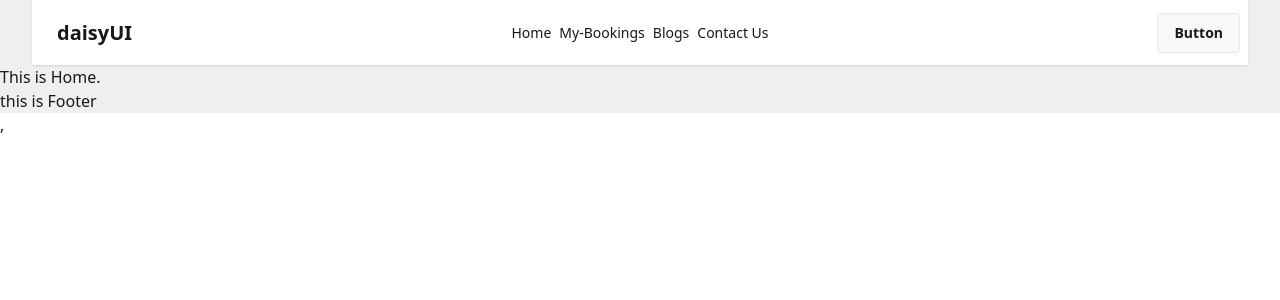
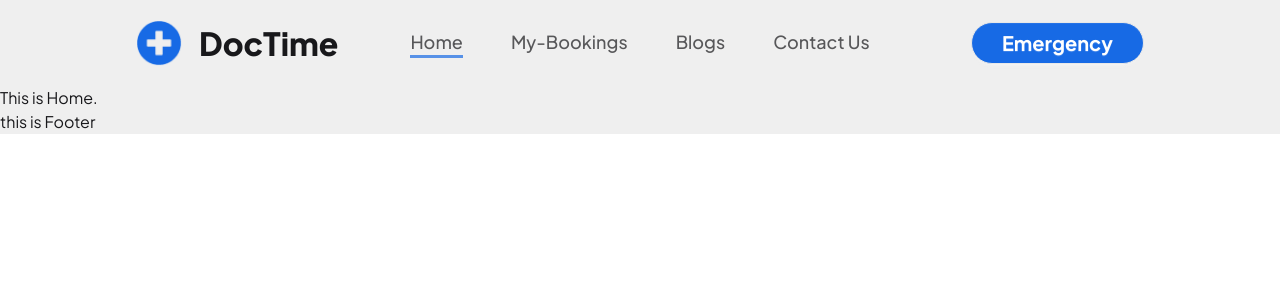
Before and after one commit to Shashuvo/DocTime, a React (Vite) app: page / in a window 1280 px wide. Shown: the top 300 px of the page. Built offline with nearby package versions, Linux system fonts and the light colour scheme.

Commit message:
Navbar Completed

```diff
--- a/index.html
+++ b/index.html
@@ -2,7 +2,7 @@
 <html lang="en" data-theme="white">
   <head>
     <meta charset="UTF-8" />
-    <link rel="icon" type="image/svg+xml" href="/vite.svg" />
+    <link rel="icon" type="image/svg+xml" href="logo.png" />
     <meta name="viewport" content="width=device-width, initial-scale=1.0" />
     <title>DocTime</title>
   </head>
--- a/src/Components/Navbar/Navbar.jsx
+++ b/src/Components/Navbar/Navbar.jsx
@@ -1,16 +1,17 @@
 import React from 'react';
+import { NavLink } from 'react-router';
 
 const Navbar = () => {
 
     const links = <>
-        <li>Home</li>
-        <li>My-Bookings</li>
-        <li>Blogs</li>
-        <li>Contact Us</li>
+        <NavLink to="/" className={({ isActive }) => (isActive ? 'border-b-3 border-[#176AE5]' : '')}><li className='font-medium'>Home</li></NavLink>
+        <NavLink to="/my-bookings" className={({ isActive }) => (isActive ? 'border-b-3 border-[#176AE5]' : '')}><li className='font-medium'>My-Bookings</li></NavLink>
+        <NavLink to="/blogs" className={({ isActive }) => (isActive ? 'border-b-3 border-[#176AE5]' : '')}><li className='font-medium'>Blogs</li></NavLink>
+        <NavLink to="/contactUs" className={({ isActive }) => (isActive ? 'border-b-3 border-[#176AE5]' : '')}><li className='font-medium'>Contact Us</li></NavLink>
     </>
 
     return (
-        <div className="navbar bg-base-100 shadow-sm">
+        <div className="navbar lg:w-4/5 mx-auto py-5">
             <div className="navbar-start">
                 <div className="dropdown">
                     <div tabIndex={0} role="button" className="btn btn-ghost lg:hidden">
@@ -19,20 +20,21 @@ const Navbar = () => {
                     {/* small device */}
                     <ul
                         tabIndex={0}
-                        className="menu menu-sm dropdown-content bg-base-100 rounded-box z-1 mt-3 w-52 p-2 shadow">
-                        <li><a>{links}</a></li>
+                        className="menu menu-sm dropdown-content bg-base-100 rounded-box z-1 mt-3 w-52 p-2 shadow gap-4">
+                        {links}
                     </ul>
                 </div>
-                <a className="btn btn-ghost text-xl">daisyUI</a>
+                <img className='hidden md:block lg:h-[46px] lg:w-[46px]' src="logo.png" alt="Logo" />
+                <a className="btn btn-ghost text-[32px] font-extrabold">DocTime</a>
             </div>
             {/* Large Device */}
-            <div className="navbar-center hidden lg:flex">
-                <ul className="menu menu-horizontal px-1">
-                    <li><a>{links}</a></li>
+            <div className="navbar-center hidden lg:flex ">
+                <ul className="menu menu-horizontal px-1 lg:gap-12 opacity-70 text-[18px]">
+                    {links}
                 </ul>
             </div>
             <div className="navbar-end">
-                <a className="btn">Button</a>
+                <a className="btn bg-[#176AE5] text-white font-bold lg:text-[20px] rounded-3xl lg:px-[30px] lg:py-[20px]">Emergency</a>
             </div>
         </div>
     );
--- /dev/null
+++ b/src/Pages/Blogs/Blogs.jsx
@@ -0,0 +1,11 @@
+import React from 'react';
+
+const Blogs = () => {
+    return (
+        <div>
+            <h1>THis is Blogs.</h1>
+        </div>
+    );
+};
+
+export default Blogs;
--- /dev/null
+++ b/src/Pages/ContactUs/ContactUs.jsx
@@ -0,0 +1,11 @@
+import React from 'react';
+
+const ContactUs = () => {
+    return (
+        <div>
+            <h1>This is Contact us.</h1>
+        </div>
+    );
+};
+
+export default ContactUs;
--- /dev/null
+++ b/src/Pages/MyBookings/MyBookings.jsx
@@ -0,0 +1,11 @@
+import React from 'react';
+
+const MyBookings = () => {
+    return (
+        <div>
+            <h1>This is My Bookings Page.</h1>
+        </div>
+    );
+};
+
+export default MyBookings;
--- a/src/Pages/Root/Root.jsx
+++ b/src/Pages/Root/Root.jsx
@@ -6,9 +6,7 @@ import Footer from '../../Components/Footer/Footer';
 const Root = () => {
     return (
         <div className='bg-[#EFEFEF]'>
-            <div className='lg:w-[1216px] mx-auto'>
-                <Navbar></Navbar>
-            </div>
+            <Navbar></Navbar>
             <Outlet></Outlet>
             <Footer></Footer>
         </div>
--- a/src/Routes/Routes.jsx
+++ b/src/Routes/Routes.jsx
@@ -3,6 +3,9 @@ import { createBrowserRouter } from "react-router";
 import Root from '../Pages/Root/Root';
 import ErrorPage from '../Pages/ErrorPage/ErrorPage';
 import Home from '../Pages/Home/Home';
+import MyBookings from '../Pages/MyBookings/MyBookings';
+import Blogs from '../Pages/Blogs/Blogs';
+import ContactUs from '../Pages/ContactUs/ContactUs';
 
 const router =createBrowserRouter([
     {
@@ -14,6 +17,18 @@ const router =createBrowserRouter([
                 index: true,
                 path: "/",
                 Component: Home
+            },
+            {
+                path:"/my-bookings",
+                Component:MyBookings
+            },
+            {
+                path:"/blogs",
+                Component:Blogs
+            },
+            {
+                path:"/contactUs",
+                Component:ContactUs
             }
         ]
     }
--- a/src/index.css
+++ b/src/index.css
@@ -1,2 +1,7 @@
+@import url('https://fonts.googleapis.com/css2?family=Plus+Jakarta+Sans:ital,wght@0,200..800;1,200..800&family=Roboto:ital,wght@0,100..900;1,100..900&display=swap');
 @import "tailwindcss";
 @plugin "daisyui";
+
+*{
+    font-family: "Plus Jakarta Sans", sans-serif;
+}
--- a/src/main.jsx
+++ b/src/main.jsx
@@ -7,6 +7,6 @@ import router from './Routes/Routes';
 
 createRoot(document.getElementById('root')).render(
   <StrictMode>
-    <RouterProvider router={router} />,
+    <RouterProvider router={router} />
   </StrictMode>,
 )
```
Also changed, not shown: public/logo.png (renamed from src/assets/logo.png).
